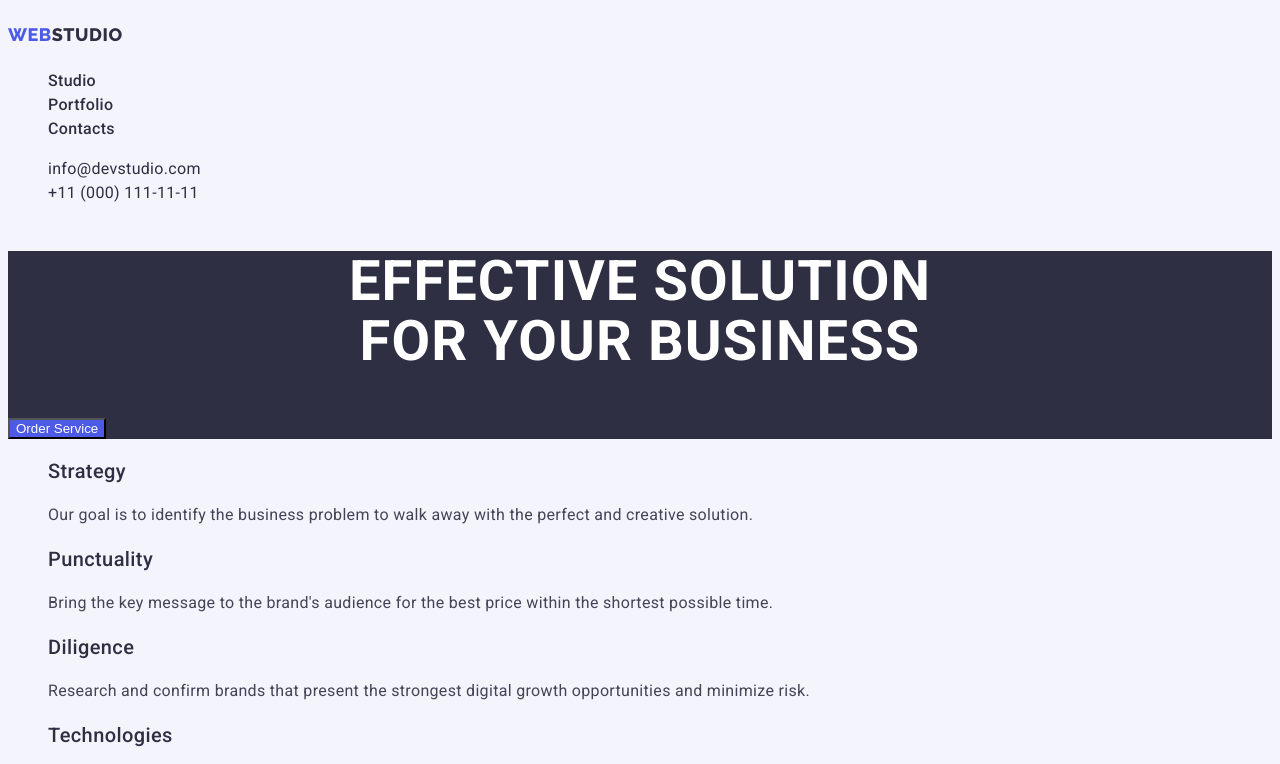
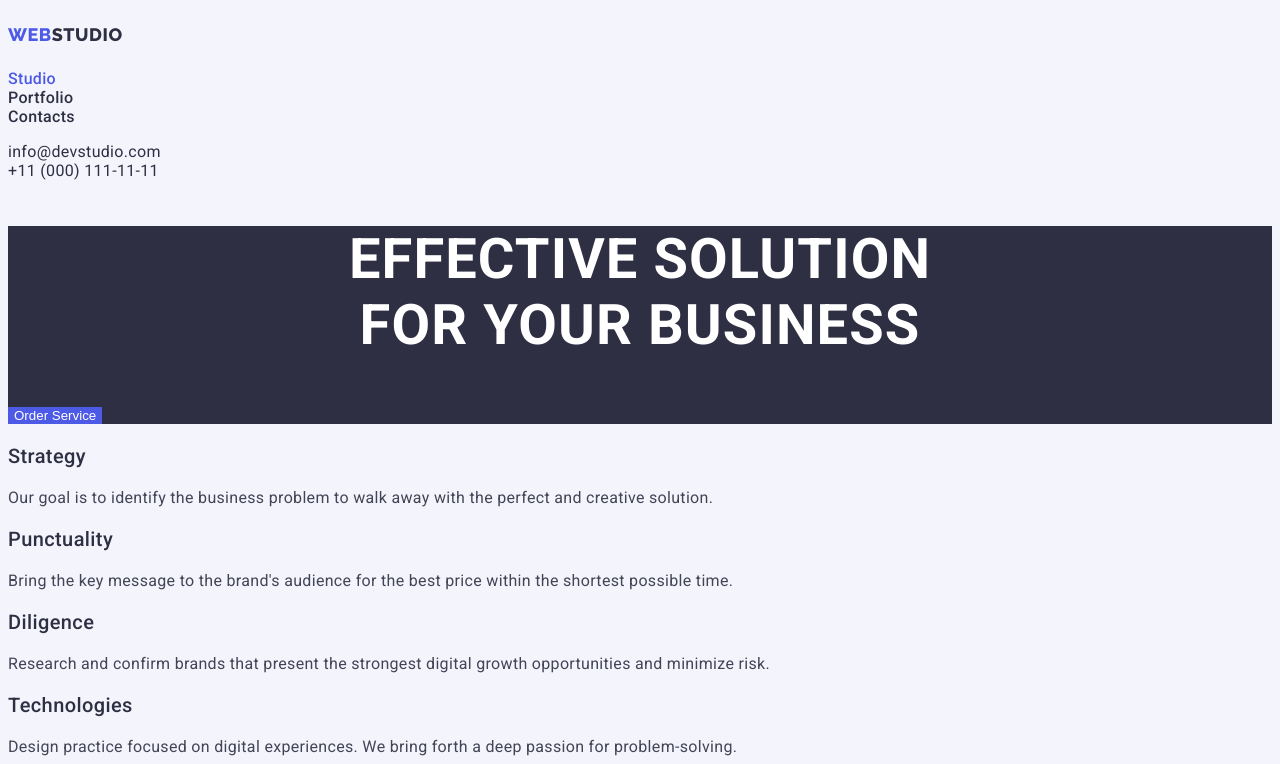
Before and after one commit to d3monw1ngs/goit-markup-hw-02, a plain HTML site: page index.html in a window 1280 px wide. Shown: the top 764 px of the page. Drawn offline with Linux system fonts and the light colour scheme.

Commit message:
fix items in css and html

```diff
--- a/css/styles.css
+++ b/css/styles.css
@@ -11,7 +11,6 @@ p {
     font-size: 16px;
     font-style: normal;
     font-weight: 400;
-    line-height: 24px;
     letter-spacing: 0.32px;
 }
 
@@ -21,6 +20,7 @@ a {
 
 ul {
     list-style-type: none;
+    padding-left: 0;
 }
 
 h2 {
@@ -30,7 +30,6 @@ h2 {
     font-size: 36px;
     font-style: normal;
     font-weight: 700;
-    line-height: 40px;
     letter-spacing: 0.72px;
     text-transform: capitalize;
 }
@@ -41,7 +40,6 @@ h3 {
     font-size: 20px;
     font-style: normal;
     font-weight: 500;
-    line-height: 24px;
     letter-spacing: 0.4px;
 }
 
@@ -51,7 +49,6 @@ h4 {
     font-size: 18px;
     font-style: normal;
     font-weight: 800;
-    line-height: 21px;
     letter-spacing: 0.54px;
     text-transform: uppercase;
 }
@@ -66,7 +63,6 @@ h4 {
     font-size: 18px;
     font-style: normal;
     font-weight: 800;
-    line-height: 21px;
     letter-spacing: 0.54px;
     text-transform: uppercase;
 }
@@ -77,8 +73,11 @@ h4 {
     font-size: 16px;
     font-style: normal;
     font-weight: 500;
-    line-height: 24px;
     letter-spacing: 0.32px;
+}
+
+.navigation-bar .studio {
+    color: var(--IRIS, #4D5AE5);
 }
 
 .contact-info li {
@@ -87,7 +86,6 @@ h4 {
     font-size: 16px;
     font-style: normal;
     font-weight: 400;
-    line-height: 24px;
     letter-spacing: 0.32px;
 }
 
@@ -102,7 +100,6 @@ h4 {
     font-size: 56px;
     font-style: normal;
     font-weight: 700;
-    line-height: 60px;
     letter-spacing: 1.12px;
     text-transform: uppercase;
 }
@@ -110,6 +107,7 @@ h4 {
 .btn {
     background: var(--IRIS, #4D5AE5);
     color: #fff;
+    border: none;
 }
 
 .team h4 {
@@ -118,7 +116,6 @@ h4 {
     font-size: 20px;
     font-style: normal;
     font-weight: 500;
-    line-height: 24px;
     letter-spacing: 0.4px;
 }
 
@@ -128,7 +125,6 @@ h4 {
     font-size: 16px;
     font-style: normal;
     font-weight: 400;
-    line-height: 24px;
     letter-spacing: 0.32px;
 }
 
@@ -151,7 +147,6 @@ h4 {
     font-size: 18px;
     font-style: normal;
     font-weight: 800;
-    line-height: 21px;
     letter-spacing: 0.54px;
     text-transform: uppercase;
 }
--- a/index.html
+++ b/index.html
@@ -18,7 +18,7 @@
                 </a>
                     <ul class="navigation-bar">
                         <li>
-                            <a href="Studio">Studio</a>
+                            <a href="Studio"><span class="studio">Studio</span></a>
                         </li>
                         <li>
                             <a href="Portfolio">Portfolio</a>
```
